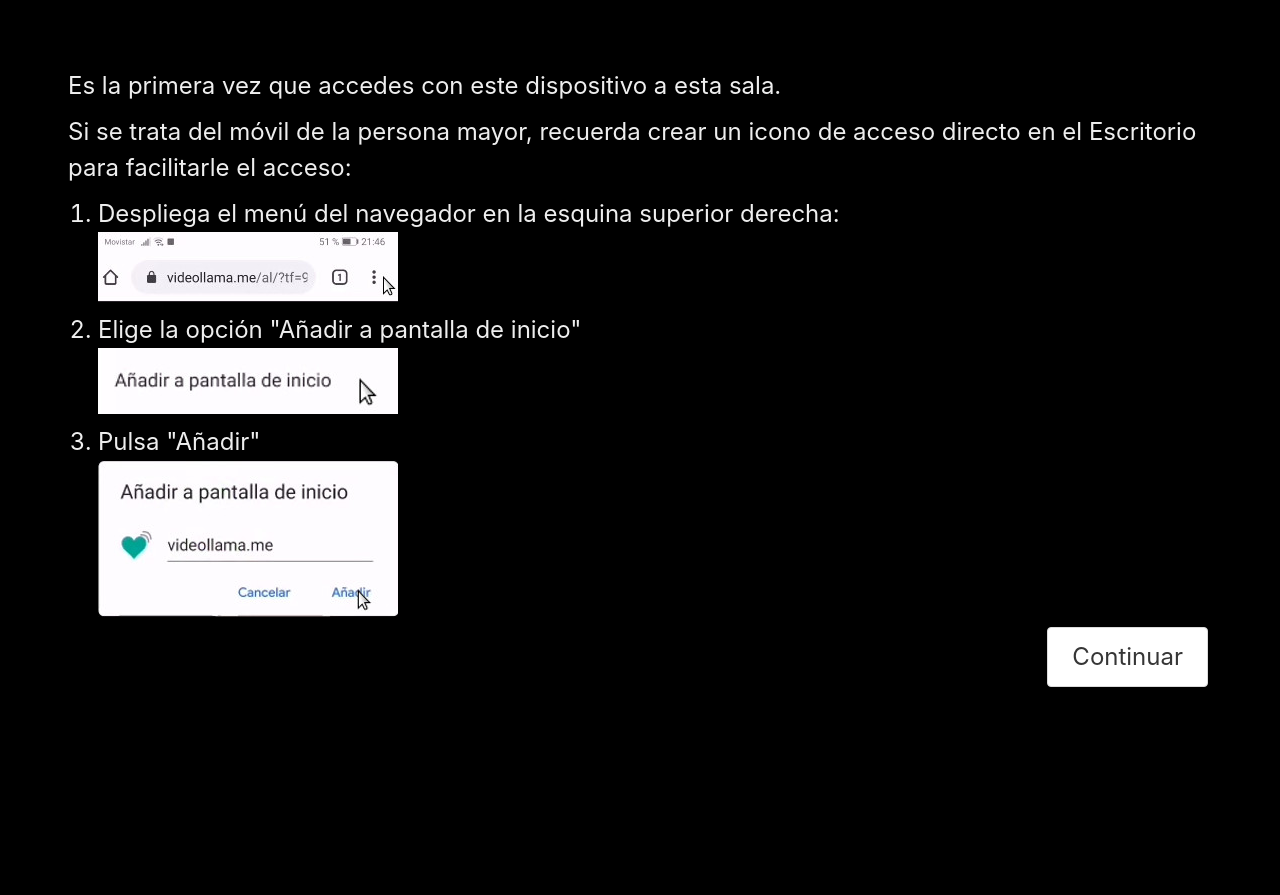
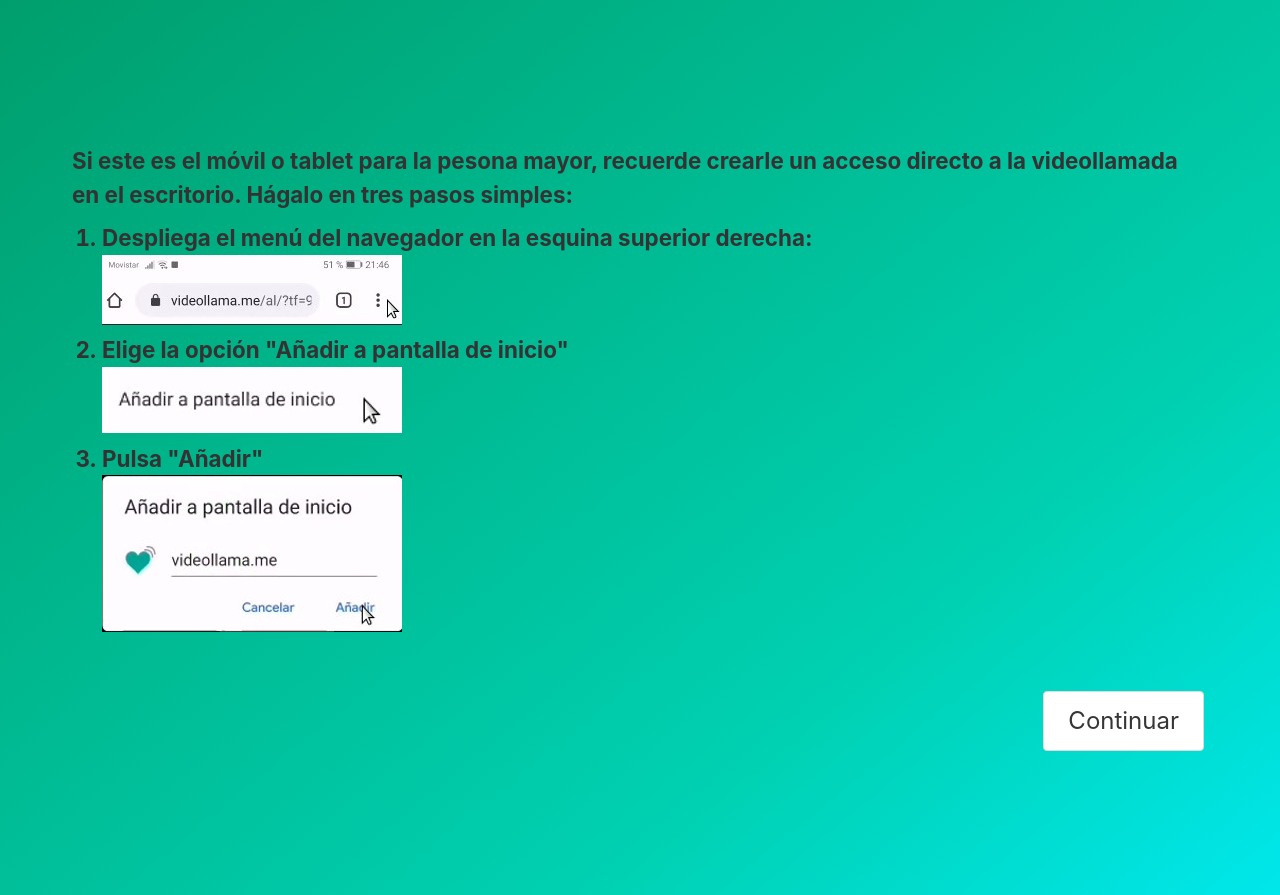
Before and after one commit to TEDECO/videollama.me, a plain HTML site: page al/index.html in a window 1280 px wide. Before the commit the page ends 800 px from the top, so only its background shows below. Drawn offline with nearby package versions, Linux system fonts and the light colour scheme.

Commit message:
Cambiados estilos de la pantalla de ayuda

```diff
--- a/al/index.html
+++ b/al/index.html
@@ -80,9 +80,13 @@
     position: absolute;
     top: 0;
     left: 0;
-    padding: 20px 20px 20px 20px;
-    font-size: 1.5em;
+    font-size: 1.4em;
+    font-weight: bold;
+    color: #000 !important;
     z-index: 2;
+  }
+  #ayuda p, #ayuda ol li {
+    color: #333 !important;
   }
 </style>
 
@@ -98,20 +102,19 @@
   </div>
 
   <div id="ayuda">
-
-  <section class="section">
+<section class="hero is-medium is-primary is-bold">
+  <div class="hero-body">
     <div class="container">
-    <p>Es la primera vez que accedes con este dispositivo a esta sala.</p>
-    <p>Si se trata del móvil de la persona mayor, recuerda crear un icono de acceso directo en el Escritorio para facilitarle el acceso:</p>
+    <p>Si este es el móvil o tablet para la pesona mayor, recuerde crearle un acceso directo a la videollamada en el escritorio. Hágalo en tres pasos simples:</p>
     <ol>
       <li>Despliega el menú del navegador en la esquina superior derecha:<br><img src="../img/ayuda1.jpg"></li>
       <li>Elige la opción "Añadir a pantalla de inicio"<br><img src="../img/ayuda2.jpg"></li>
       <li>Pulsa "Añadir"<br><img src="../img/ayuda3.jpg"></li>
     </ol>
-    <div class="buttons is-right"><button class="button is-large" id="continuar">Continuar</button></div>
+    <div class="buttons is-right" style="margin-top:50px;"><button class="button is-large" id="continuar">Continuar</button></div>
     </div>
-  </section>
   </div>
+</section>
 
   <div id="video"></div>
 
```
